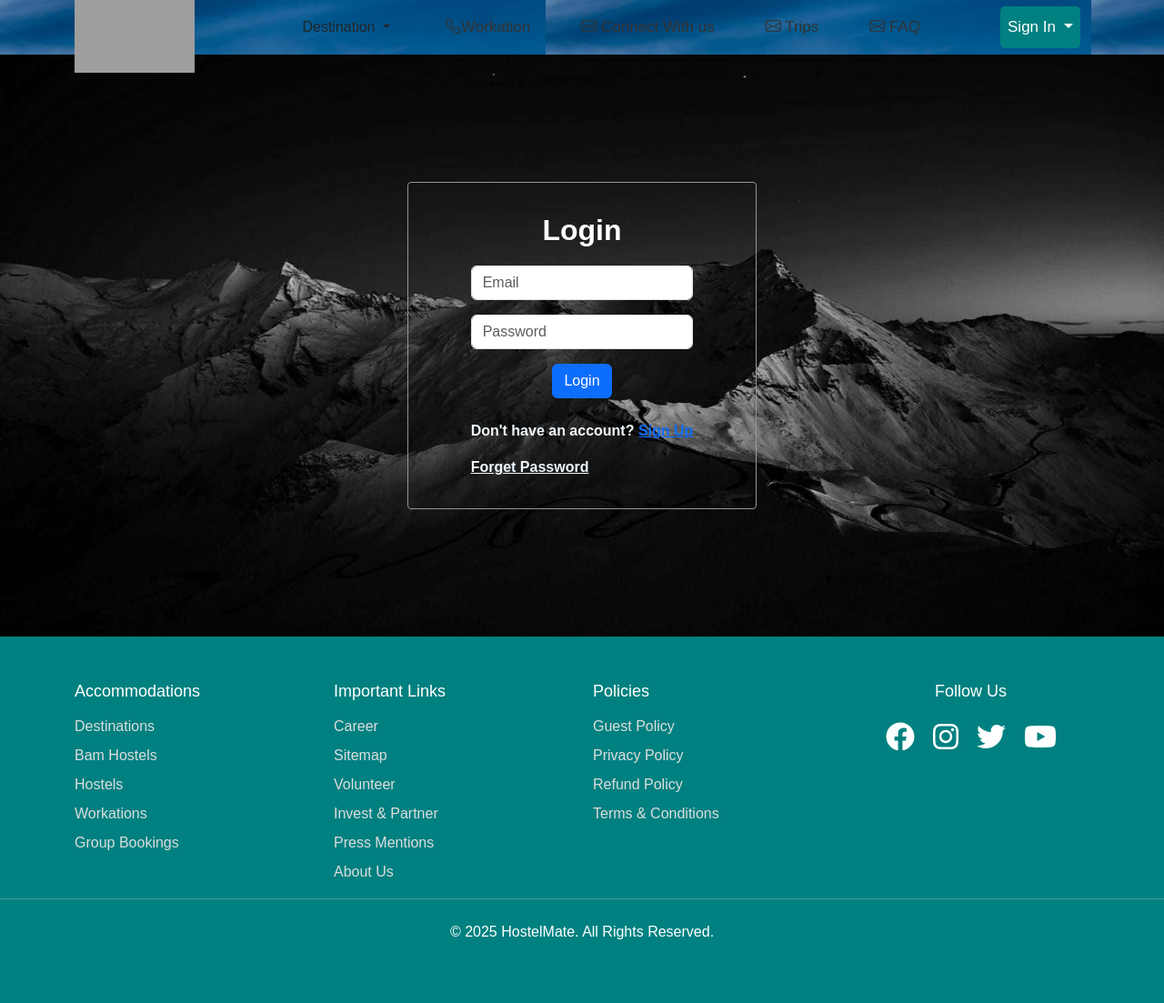
After one commit to KarandeepKaur18/Hostelmate, a Flask app: page /login in a window 1280 px wide. The commit adds this page. Shown: the whole page at 91% size. Run offline with Flask 3, Linux system fonts and the light colour scheme; grey boxes are pictures that could not be loaded.

Commit message:
Added signup amd login pages

```diff
--- a/app.py
+++ b/app.py
@@ -15,6 +15,18 @@ def student_sign_up():
 def admin_sign_up():
     return render_template("admin_sign_up.html")
 
+@app.route("/staff")
+def staff_sign_up():
+    return render_template("staff_sign_up.html")
+
+@app.route("/login")
+def login():
+    return render_template("login.html")
+
+@app.route("/signup")
+def signup():
+    return render_template("signup.html")
+
 @app.route("/about")
 def about():
     return render_template("about.html")
--- /dev/null
+++ b/static/CSS/authentication.css
@@ -0,0 +1,19 @@
+.loginUpper{
+    background-image:url(/static/images/login.jpg) ;
+    background-size: cover;
+    background-position: center;
+}
+
+
+.signupUpper{
+    height: 80vh;
+    background-image:url(/static/images/signup.jpg) ;
+    background-size: cover;
+    background-position: center;
+    padding: 20px;
+}
+
+
+.card:hover{
+    transform: scale(1.1);
+}
--- a/templates/admin_sign_up.html
+++ b/templates/admin_sign_up.html
@@ -43,7 +43,7 @@
                 <div class="mb-3">
                     {#<label for="confirmPassword" class="form-label">Confirm Password</label>#}
                     <input type="password" name="confirmPassword" class="form-control" id="confirmPassword" required
-                        placeholder="Password">
+                        placeholder="Confirm Password">
                 </div>
                 <button type="submit" class="btn btn-primary w-100"> Sign Up </button>
             </form>
--- /dev/null
+++ b/templates/login.html
@@ -0,0 +1,32 @@
+{% extends 'base.html' %}
+
+{% block styles %}
+<link rel="stylesheet" href="{{url_for('static',filename='CSS/authentication.css')}}">
+{% endblock %}
+
+{% block main_block %}
+
+<div class="loginUpper" style="display: flex; justify-content: center;align-items: center; height: 80vh;">
+<div class="login-box container" style=" display: flex; justify-content: center; align-items: center; height: 45vh; border-radius: 4px;
+        border: 1px solid #979696; width: 30vw;">
+    <div>
+    <h2 class="text-center" style="color: white;" ><strong>Login</strong></h2>
+    <form id="loginForm" action="/login" method="POST">
+        <div class="mb-3">
+        <input type="email" class="form-control" id="email" name="email" required placeholder="Email">
+    </div>
+    <div class="mb-3">
+        <input type="password" class="form-control" id="password" name="password" required placeholder="Password">
+        </div>
+    <div class="text-center">
+        <button class="btn btn-primary" type="submit">Login</button>
+    </div>
+    <br>
+    </form>
+    <p style="color: aliceblue;"><strong>Don't have an account? </strong><a href="{{url_for('signup')}}"><strong>Sign Up</strong></a></p>
+    <a href="#" style="color: aliceblue;"><strong> Forget Password </strong></a>
+</div>
+</div>
+</div>
+
+{% endblock %}
--- a/templates/student_sign_up.html
+++ b/templates/student_sign_up.html
@@ -6,7 +6,7 @@
     <div class="row signup-container">
         <div class="col-md-6 signup-left">
             <h2 class="text-center"><strong>Student Sign-Up</strong></h2>
-            <form id="signupForm" method="POST">
+            <form id="studentSignupForm" method="POST">
                 <div class="mb-3">
                     <input type="text" name="name" class="form-control" id="name" required placeholder="Name">
                 </div>
@@ -41,7 +41,7 @@
             <p class="text-center mt-3">Have an account? <a href="#">Sign In</a></p>
         </div>
         <div class="col-md-5 signup-right d-none d-md-block" style="padding: 10px;">
-            <img src="{{url_for('static',filename='/images/studentlogo.jpg')}}" alt="student logo" width="700px"
+            <img src="{{url_for('static',filename='/images/studentlogo.jpeg')}}" alt="student logo" width="700px"
                 height="500px">
         </div>
     </div>
```
Also changed, not shown: templates/signup.html (added, +24 -0 lines), templates/staff_sign_up.html (added, +49 -0 lines), static/images/login.jpg (added), static/images/signup.jpg (added), static/images/stafflogo.jpg (renamed from static/images/studentlogo.jpg), static/images/studentlogo.jpeg (added).
